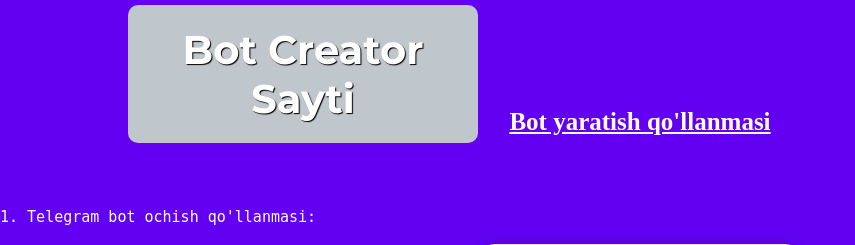
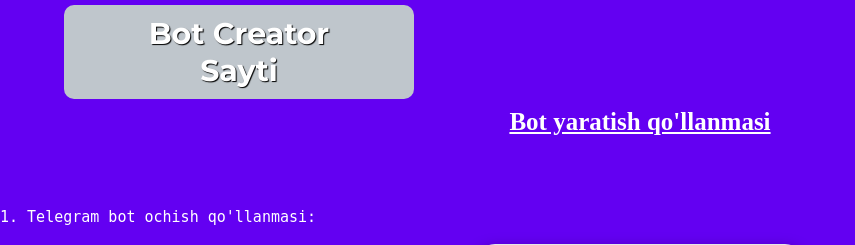
Before and after one commit to mmuzi3427/Makerbotveb, a PHP site: page / in a window 1280 px wide. Shown: the top 245 px of the page, without its empty margins (0-855 px from the left). Run offline with PHP 8.4, Linux system fonts and the light colour scheme; some libraries are stand-ins or nearby versions.

Commit message:
Update style.css

```diff
--- a/style.css
+++ b/style.css
@@ -14,24 +14,24 @@ body {
 .builder {
   text-align: center;
   color: white;
-  font-size: 20px;
+  font-size: 15px;
   font-style: url("https://fonts.googleapis.com/css2?family=Oswald:wght@200..700&display=swap");
   background: #BFC6CC;
   max-width: 350px;
-  padding: 20px;
+  padding: 10px;
   margin: 0 auto;
   border-radius: 10px;
   border-color: black;
   transition: 2s;
   z-index: 1;
   position:fixed;
-  width:80%;
+  width:90%;
   top:5px;
-  left:10%;
+  left:5%;
 }
 
 .builder:hover {
-  font-size: 17px;
+  font-size: 9px;
   max-width: 340px;
   background-color: blue;
   transition: 2s;
```
